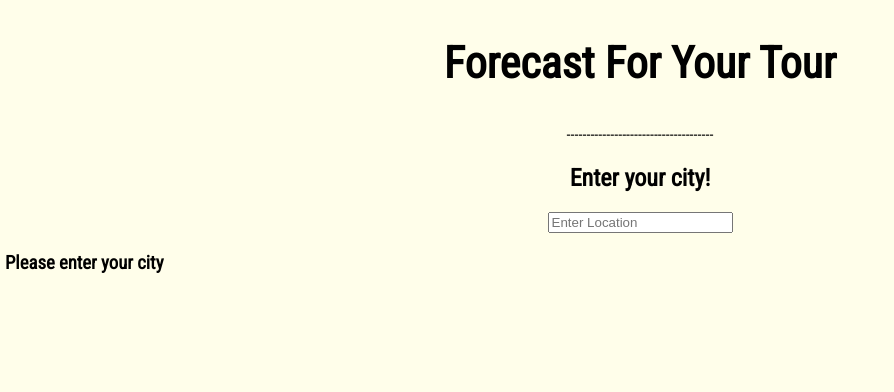
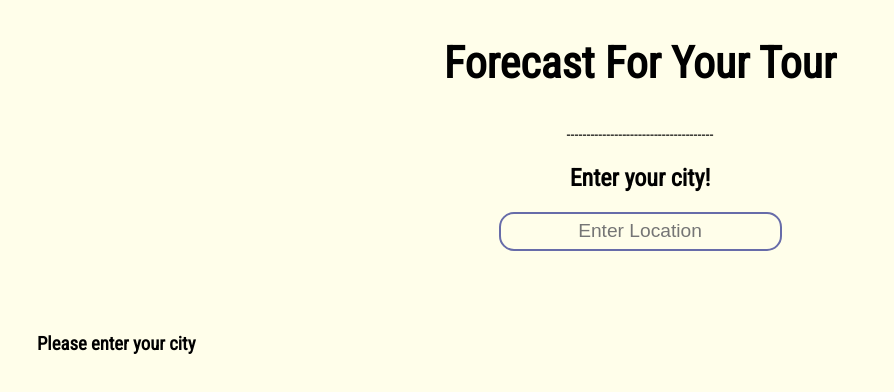
Before and after one commit to Hyosssssun/weatherApp, a React (Create React App) app: page / in a window 1280 px wide. Shown: the top 392 px of the page, without its empty margins (0-894 px from the left). Built offline with nearby package versions, Linux system fonts and the light colour scheme; no server answers.

Commit message:
change of style

```diff
--- a/src/app/App.css
+++ b/src/app/App.css
@@ -1,7 +1,19 @@
 .App {
   text-align: center;
 }
+
+input {
+  margin: auto auto 2rem auto;
+  border-radius: 15px;
+  padding: 0.4rem 1rem;
+  text-align: center;
+  border: 2px solid #676ca9;
+  background-color: inherit;
+  font-size: larger;
+}
+
 .display-section {
+  margin: 2rem;
   display: flex;
   flex-direction: row;
 }
--- a/src/components/detail.css
+++ b/src/components/detail.css
@@ -6,7 +6,7 @@
   display: flex;
   flex-direction: column;
   align-items: center;
-  margin-right: 2.5px;
+  margin-right: 2rem;
 }
 
 h1 {
--- a/src/components/smallCard.css
+++ b/src/components/smallCard.css
@@ -11,6 +11,8 @@
   display: flex;
   justify-content: space-between;
   align-items: center;
+  padding: 0 2rem;
+  margin: 0 0 0 1rem;
 }
 .smallcard:hover {
   box-shadow: 1px 1px;
```
